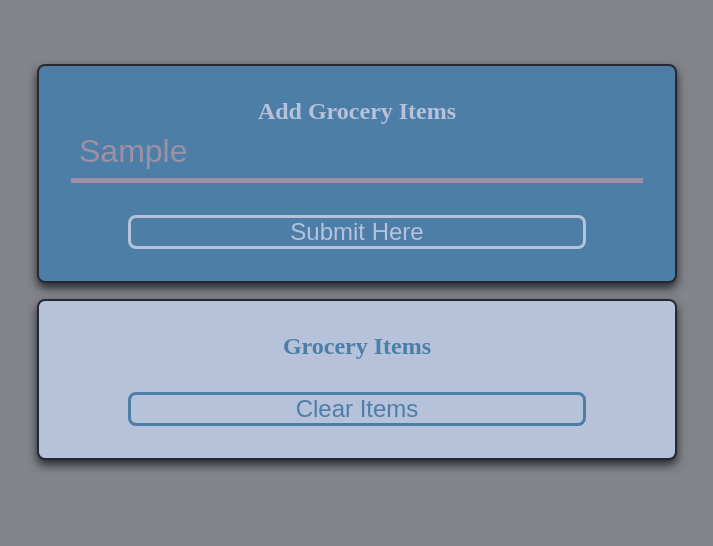
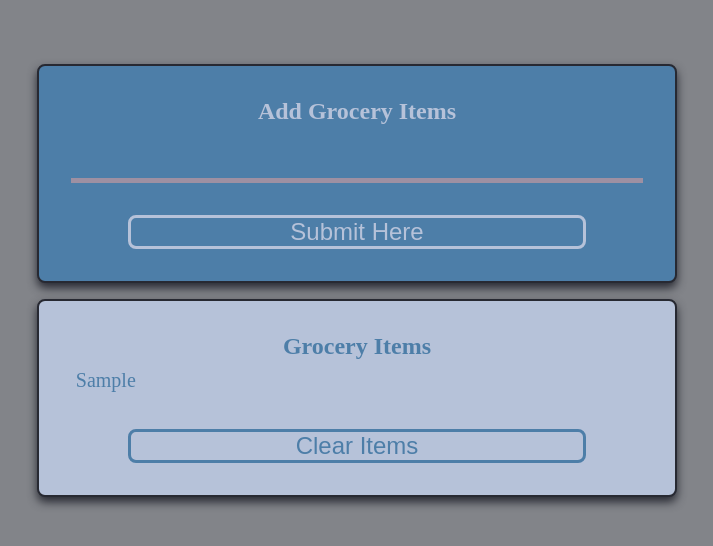
Before and after one commit to mohamedisakr/grocery-list-pub-sub, a plain HTML site: page index.html in a window 1280 px wide. Both pictures are taken after typing "Sample" into the empty fields and a click on the button "Submit Here". Shown: the whole page, without its empty margins (283-996 px from the left). Drawn offline with Linux system fonts and the light colour scheme.

Commit message:
testing add item functionality

```diff
--- a/displayItemsScreen.js
+++ /dev/null
@@ -1,16 +0,0 @@
-export default class ItemsHistory {
-  render(container) {
-    // console.log("Transactions Form initailized");
-    const template = document.querySelector("#displayItemsTemplate");
-    const displayItemsContainer = template.content.cloneNode(true);
-    // const form =
-    displayItemsContainer
-      .querySelector("button")
-      .addEventListener("click", this.handleClearAllItems);
-    container.appendChild(displayItemsContainer);
-  }
-
-  handleClearAllItems(event) {
-    console.log("Button clicked!!!");
-  }
-}
--- a/index.html
+++ b/index.html
@@ -6,16 +6,13 @@
     <meta http-equiv="X-UA-Compatible" content="ie=edge" />
     <title>Grocery Items</title>
     <link rel="stylesheet" href="main.css" />
-    <script
-      defer
-      src="https://use.fontawesome.com/releases/v5.1.1/js/all.js"
-      integrity="sha384-BtvRZcyfv4r0x/phJt9Y9HhnN5ur1Z+kZbKVgzVBAlQZX4jvAuImlIz+bG7TS00a"
-      crossorigin="anonymous"
-    ></script>
   </head>
 
   <body>
     <main></main>
+
+    <script src="main.js" type="module"></script>
+
     <!-- add items -->
     <template id="addItemsTemplate">
       <div class="addItems-container">
@@ -27,14 +24,16 @@
         </form>
       </div>
     </template>
+    <!-- display items -->
     <template id="displayItemsTemplate">
-      <!-- display items -->
       <div class="displayItems-container">
         <h4 class="displayItems-action">display action</h4>
         <h2 class="displayItems-title">grocery items</h2>
-        <div class="grocery-list">
-          <!-- grocery item -->
-          <!--
+        <!-- <div class="grocery-list"> -->
+        <!-- make the div list item element -->
+        <ul class="grocery-list"></ul>
+        <!-- grocery item -->
+        <!--
             <div class="grocery-item">
               <h4 class="grocery-item__title">item</h4>
               <a href="#" class="grocery-item__link">
@@ -42,12 +41,10 @@
               </a>
             </div>
           -->
-          <!-- end of grocery item -->
-        </div>
+        <!-- end of grocery item -->
+        <!-- </div> -->
         <button type="submit" class="displayItems-clear">clear items</button>
       </div>
     </template>
-
-    <script src="main.js" type="module"></script>
   </body>
 </html>
--- /dev/null
+++ b/itemHistory.js
@@ -0,0 +1,62 @@
+// import pubsub from "./pubsub.js";
+import { pubsub } from "./pubsub.js";
+
+export default class ItemsHistory {
+  constructor() {
+    this.itemList = [];
+    // console.log(this);
+  }
+
+  render = container => {
+    // console.log("Transactions Form initailized");
+    const template = document.querySelector("#displayItemsTemplate");
+    const displayItemsContainer = template.content.cloneNode(true);
+    displayItemsContainer
+      .querySelector("button")
+      .addEventListener("click", this.handleClearAllItems);
+    // add click event listener to list item
+    const ul = displayItemsContainer.querySelector("ul");
+    console.log(ul);
+
+    container.appendChild(displayItemsContainer);
+    // const mediator = new pubsub();
+    // mediator.subscribe("itemAdd", this.handleItemAdded);
+    pubsub.subscribe("itemAdded", this.handleItemAdded);
+  };
+
+  handleItemAdded = val => {
+    console.log(`Item History: I hear that ${val} was added`);
+    // debugger;
+    // add the new item to the list
+    this.itemList.push(val);
+
+    //tell everyone that an actor has been added to the list
+    console.log("Item History: itemUpdated the list");
+    // const mediator = new pubsub();
+    // mediator.publish("itemUpdated", this.itemList);
+
+    pubsub.publish("itemUpdated", val); //this.itemList
+
+    // re-display the item list
+    this.displayItems(this.itemList);
+  };
+
+  displayItems = list => {
+    const groceryList = document.querySelector(".grocery-list");
+    groceryList.innerHTML = "";
+    console.log(list);
+
+    let df = document.createDocumentFragment();
+    list.forEach(item => {
+      const li = document.createElement("li");
+      li.innerText = item;
+      // groceryList.appendChild(li);
+      df.appendChild(li);
+    });
+    groceryList.appendChild(df);
+  };
+
+  handleClearAllItems = event => {
+    console.log("Button clicked!!!");
+  };
+}
--- a/itemsScreen.js
+++ b/itemsScreen.js
@@ -1,14 +1,28 @@
+// import pubsub from "./pubsub.js";
+import { pubsub } from "./pubsub.js";
+
 export default class ItemsScreen {
-  render(container) {
-    // console.log("Transactions Form initailized");
+  constructor() {
+    this.itemList = [];
+  }
+
+  render = container => {
     const template = document.querySelector("#addItemsTemplate");
     const form = template.content.cloneNode(true);
-    // form.addEventListener("submit", this.handleAddItem);
     form.querySelector("button").addEventListener("click", this.handleAddItem);
     container.appendChild(form);
-  }
-  handleAddItem(event) {
+  };
+
+  handleAddItem = event => {
     event.preventDefault();
-    console.log("handleAddItem clicked!!!");
-  }
+    const submitButton = document.querySelector(".addItems-input");
+    const val = submitButton.value;
+    submitButton.value = "";
+    console.log(val);
+    // debugger;
+    // const mediator = new pubsub();
+    // mediator.publish("itemAdd", val);
+    pubsub.publish("itemAdded", val);
+    console.log(`Items Screen: Just itemAdd ${val}`);
+  };
 }
--- a/main.css
+++ b/main.css
@@ -129,6 +129,22 @@ body {
   margin-bottom: 0.5rem;
 }
 
+ul {
+  padding: 0;
+}
+
+li {
+  display: flex;
+  align-items: center;
+  padding: 0.3rem;
+  margin-bottom: 0.3rem;
+  border-radius: 4px;
+  font-size: 20px;
+  text-transform: capitalize;
+  color: #4d7ea8;
+  /* background: #f4f4f4; */
+}
+
 @media screen and (min-width: 768px) {
   body {
     grid-template-columns: 50%;
--- a/main.js
+++ b/main.js
@@ -1,4 +1,4 @@
-import ItemsHistory from "./displayItemsScreen.js";
+import ItemsHistory from "./itemHistory.js";
 import ItemsScreen from "./itemsScreen.js";
 
 document.addEventListener("DOMContentLoaded", handleDocumentLoad);
@@ -12,5 +12,5 @@ function handleDocumentLoad(event) {
 
   const displayItemsScreen = new ItemsHistory();
   displayItemsScreen.render(container);
-  //   console.log(displayItemsScreen);
+  // console.log(displayItemsScreen);
 }
--- a/pubsub.js
+++ b/pubsub.js
@@ -1,9 +1,64 @@
+// /*
+export const pubsub = {
+  events: {},
+  subscribe: function(evName, fn) {
+    console.log(`PUBSUB: someone just subscribed to know about ${evName}`);
+    //add an event with a name as new or to existing list
+    this.events[evName] = this.events[evName] || [];
+    this.events[evName].push(fn);
+  },
+  unsubscribe: function(evName, fn) {
+    console.log(`PUBSUB: someone just UNsubscribed from ${evName}`);
+    //remove an event function by name
+    if (this.events[evName]) {
+      this.events[evName] = this.events[evName].filter(f => f !== fn);
+    }
+  },
+  publish: function(evName, data) {
+    console.log(`PUBSUB: Making an broadcast about ${evName} with ${data}`);
+    //emit|publish|announce the event to anyone who is subscribed
+    if (this.events[evName]) {
+      this.events[evName].forEach(f => {
+        f(data);
+      });
+    }
+  }
+};
+// */
+
+/*
 export default class pubsub {
   constructor() {
     this.events = {}; // AddItem:[handleAddItem]
   }
+  subscribe(evName, fn) {
+    console.log(`PUBSUB: someone just subscribed to know about ${evName}`);
+    //add an event with a name as new or to existing list
+    this.events[evName] = this.events[evName] || [];
+    this.events[evName].push(fn);
+  }
 
-  subscribe(eventName, callback) {
+  unsubscribe(evName, fn) {
+    console.log(`PUBSUB: someone just UNsubscribed from ${evName}`);
+    //remove an event function by name
+    if (this.events[evName]) {
+      this.events[evName] = this.events[evName].filter(f => f !== fn);
+    }
+  }
+
+  publish(evName, data) {
+    console.log(`PUBSUB: Making an broadcast about ${evName} with ${data}`);
+    //emit|publish|announce the event to anyone who is subscribed
+    if (this.events[evName]) {
+      this.events[evName].forEach(f => {
+        f(data);
+      });
+    }
+  }
+}
+*/
+/*
+ subscribe(eventName, callback) {
     if (!this.events.hasOwnProperty(eventName)) {
       this.events[eventName] = [];
     }
@@ -15,5 +70,4 @@ export default class pubsub {
       this.events[eventName] = [];
     }
     this.events[eventName].forEach(callback => callback(data));
-  }
-}
+  }*/
```
